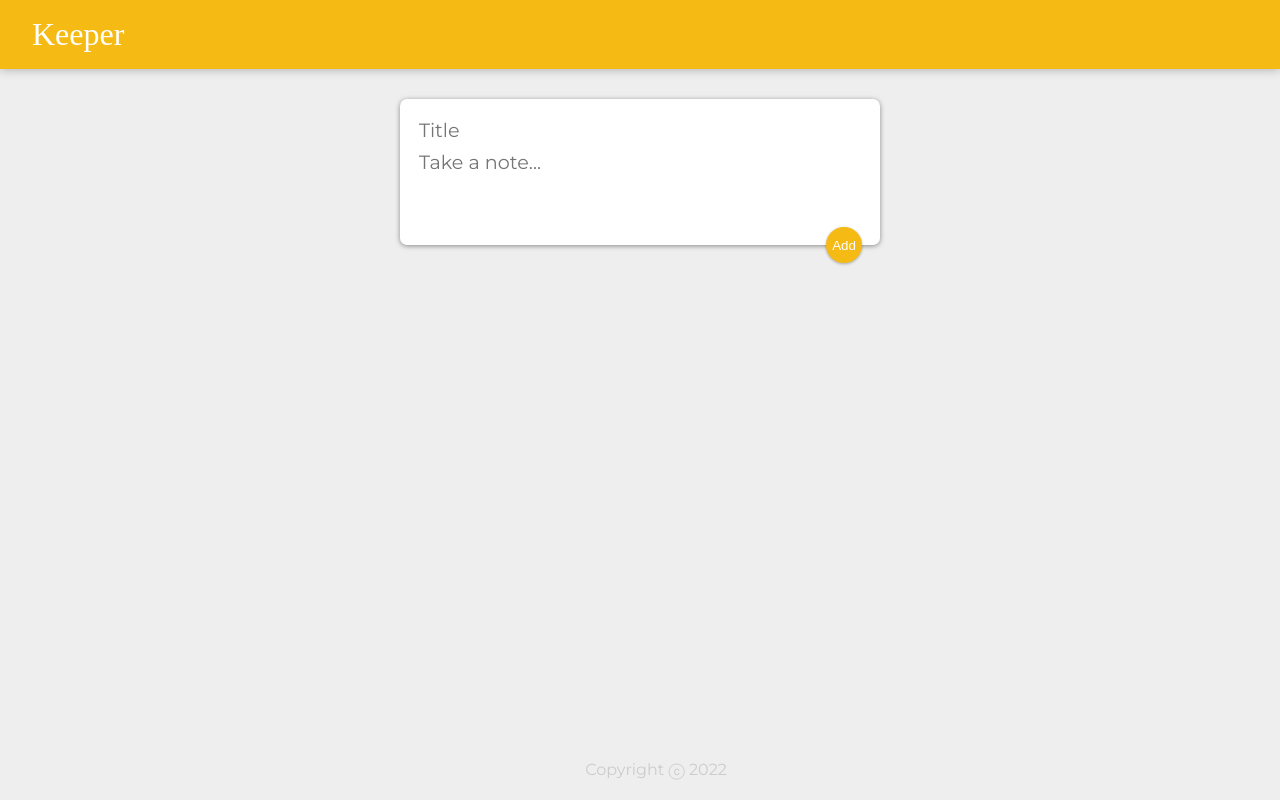
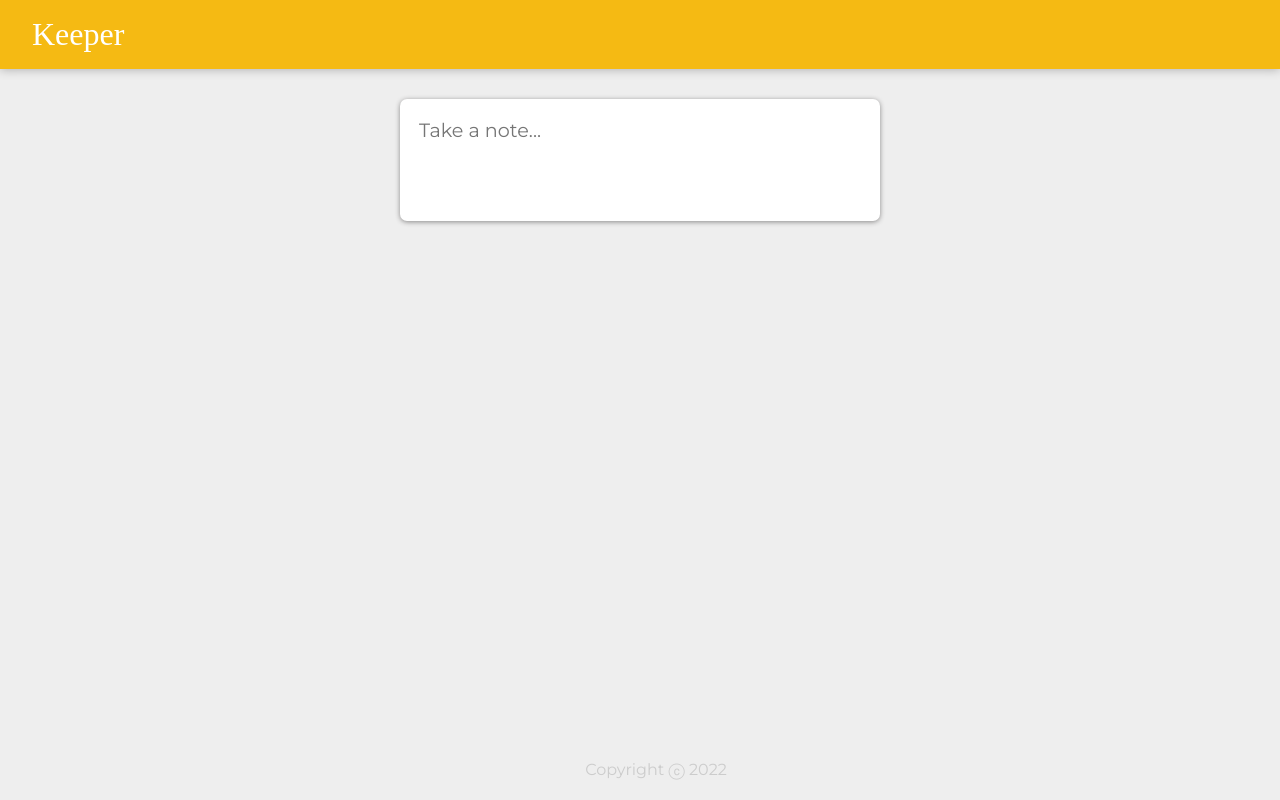
Before and after one commit to sravanpant/Keeper-App-react-project, a React (Create React App) app: page / in a window 1280 px wide. Built offline with nearby package versions, Linux system fonts and the light colour scheme; a web font is replaced by a local one.

Commit message:
Update CreateArea.jsx

```diff
--- a/src/components/CreateArea.jsx
+++ b/src/components/CreateArea.jsx
@@ -1,7 +1,9 @@
 import React, { useState } from "react";
+import Zoom from "@mui/material/Zoom";
+import Fab from "@mui/material/Fab";
+import AddIcon from "@mui/icons-material/Add";
 
 function CreateArea(props) {
-
   const [note, setNote] = useState({
     title: "",
     content: ""
@@ -10,13 +12,12 @@
   function handleChange(event) {
     const { name, value } = event.target;
 
-    setNote(prevNote => {
+    setNote((prevNote) => {
       return {
         ...prevNote,
         [name]: value
       };
     });
-
   }
 
   function submitNote(event) {
@@ -28,24 +29,36 @@
     event.preventDefault();
   }
 
+  const [click, setClick] = useState(false);
+
+  function handleClick() {
+    setClick(true);
+  }
 
   return (
     <div>
-      <form>
+      <form className="create-note">
+        {click && (
           <input
             name="title"
             onChange={handleChange}
             value={note.title}
             placeholder="Title"
           />
+        )}
         <textarea
           name="content"
           onChange={handleChange}
+          onClick={handleClick}
           value={note.content}
           placeholder="Take a note..."
-          rows="3"
+          rows={click ? 3 : 1}
         />
-        <button onClick={submitNote}>Add</button>
+        <Zoom in={click}>
+          <Fab onClick={submitNote}>
+            <AddIcon />
+          </Fab>
+        </Zoom>
       </form>
     </div>
   );
```
Lines whose indentation alone changed are shown as unchanged.
